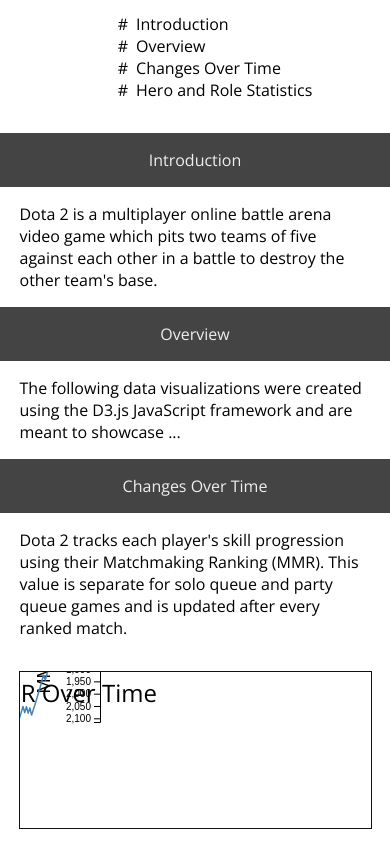
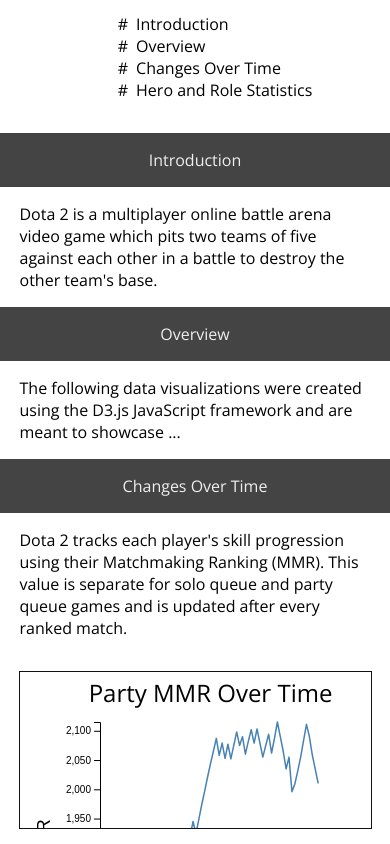
Before and after one commit to davidherszenhaut/dota-data, a plain HTML site: page index.html in a window 390 px wide. Shown: the part 185-1029 px from the top of the page. Drawn offline with nearby package versions, Linux system fonts and the light colour scheme.

Commit message:
Begain tinkering with party-mmr graph properties to not be broken with mobile-first design

```diff
--- a/index.html
+++ b/index.html
@@ -117,6 +117,8 @@
 
         // MMR OVER TIME
         var partyMMR = d3.select("#party-mmr")
+        partyMMR.attr("width", window.innerWidth * .9);
+        partyMMR.attr("height", window.innerHeight * .4);
         var width = +partyMMR.attr("width") - padding.l - padding.r;
         var height = +partyMMR.attr("height") - padding.t - padding.b;
         var group = partyMMR.append("g")
```
